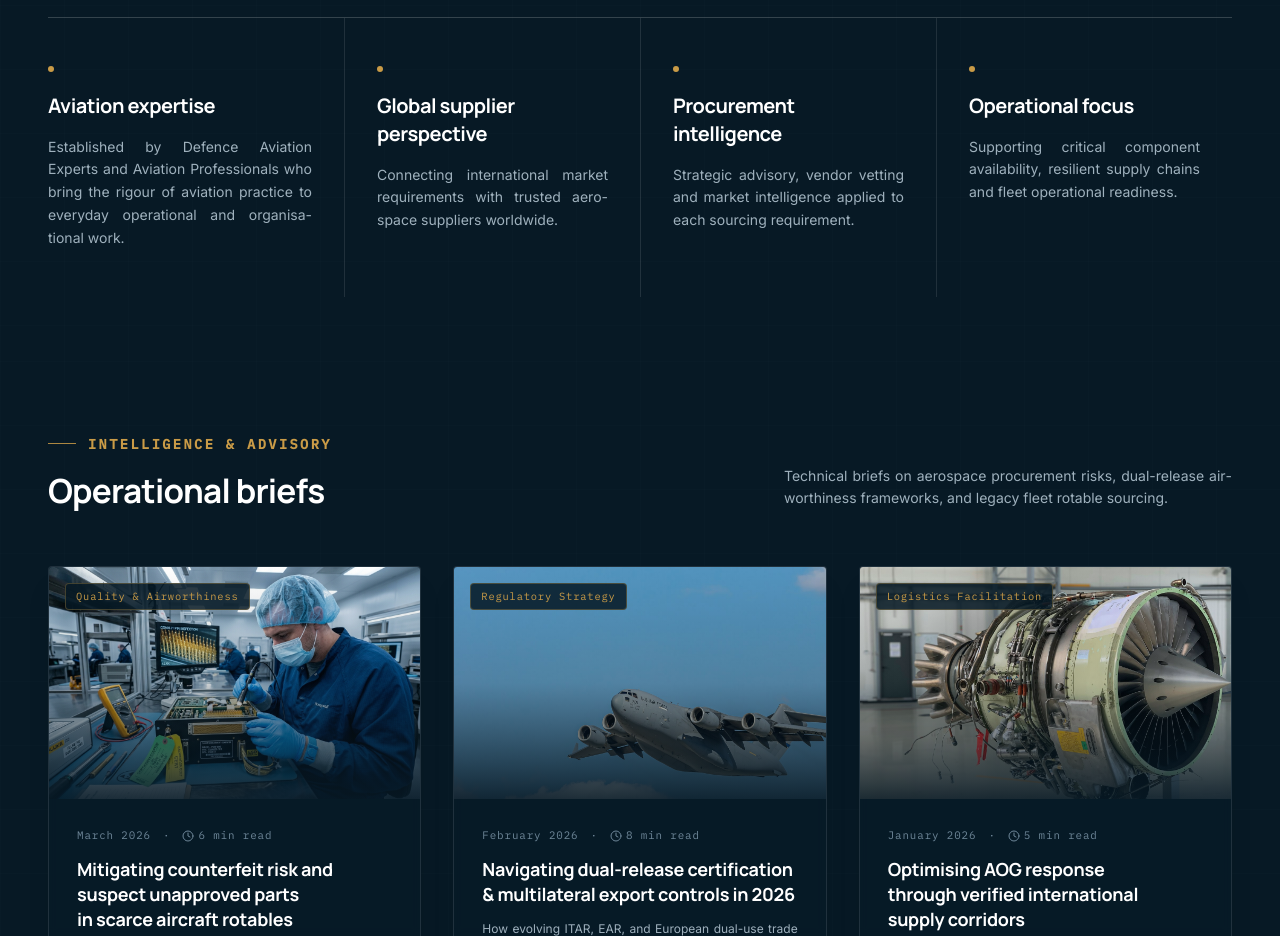
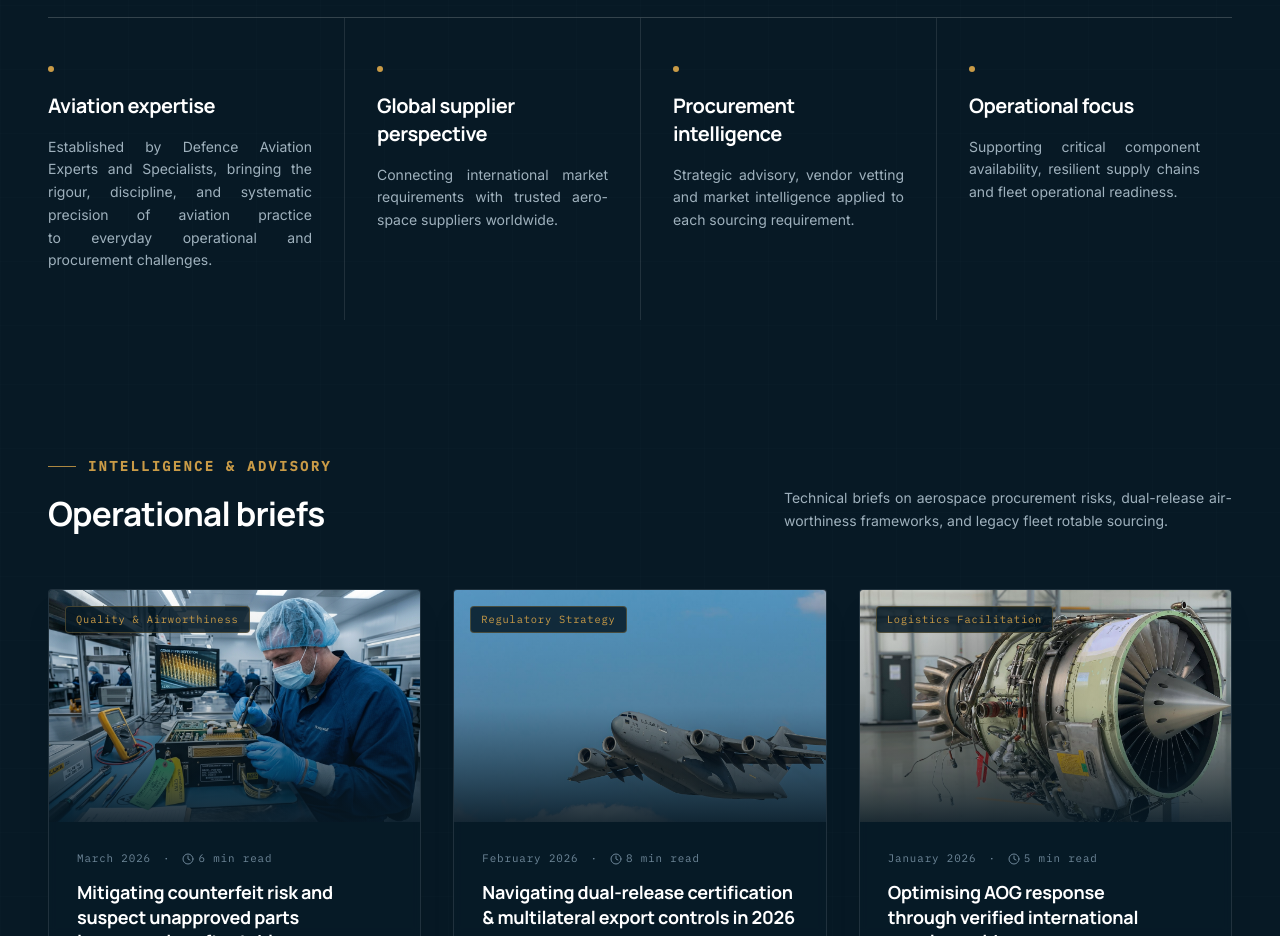
Before and after one commit to digitalerena5-dotcom/Wingr-Wun, a React (Vite) app: page / in a window 1280 px wide. Shown: the part 8020-8956 px from the top of the page. Built offline with nearby package versions, Linux system fonts and the light colour scheme.

Commit message:
Update Aviation expertise pillar body copy in capabilities.js

```diff
--- a/src/data/capabilities.js
+++ b/src/data/capabilities.js
@@ -10,7 +10,7 @@ export const capabilities = [
 export const pillars = [
   {
     title: 'Aviation expertise',
-    body: 'Established by Defence Aviation Experts and Aviation Professionals who bring the rigour of aviation practice to everyday operational and organisational work.',
+    body: 'Established by Defence Aviation Experts and Specialists, bringing the rigour, discipline, and systematic precision of aviation practice to everyday operational and procurement challenges.',
   },
   {
     title: 'Global supplier perspective',
```
